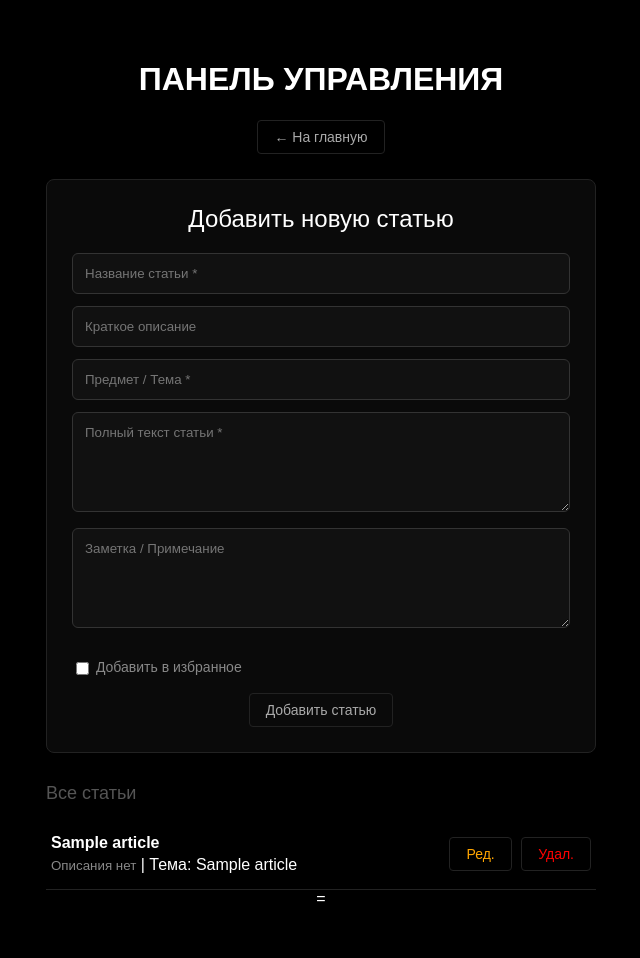
After one commit to onlifakti/PROECT, a FastAPI app: template myproject/src/templates/admin.html in a window 1280 px wide. The commit adds this page. Shown: the whole page, without its empty margins (319-959 px from the left). Run offline with FastAPI, Linux system fonts and the light colour scheme; the template is opened without the code that fills it: most values are stand-ins (such as "Sample title", 1, 10 or a date in 2020).

Commit message:
СДАЧА

```diff
--- a/myproject/src/app.py
+++ b/myproject/src/app.py
@@ -4,7 +4,7 @@ import sqlalchemy as db
 from fastapi.staticfiles import StaticFiles
 import os
 from passlib.context import CryptContext
-from database import engine, data_base, init_db, users
+from database import engine, data_base, init_db, users, OLIVEGIK
 from schemas import (
     CreatePaper,
     Error,
@@ -13,6 +13,9 @@ from schemas import (
     UserLogin,
     UserRegister,
 )
+from pydantic import BaseModel
+from typing import Optional
+from fastapi.middleware.cors import CORSMiddleware
 
 # todo Список тегов с описанием для документации
 openapi_tags = [
@@ -25,13 +28,14 @@ app = FastAPI(title="Wiki API")
 
 from fastapi.middleware.cors import CORSMiddleware
 
+#!НЕ ТРОГАТЬ ЭТО
 app.add_middleware(
     CORSMiddleware,
     allow_origins=["*"],
     allow_methods=["*"],
     allow_headers=["*"],
 )
-
+# todo: Эта строчка автоматически находит папку, в которой лежит запущенный скрипт
 current_dir = os.path.dirname(os.path.abspath(__file__))
 
 pwd_context = CryptContext(schemes=["bcrypt"])
@@ -43,23 +47,26 @@ def get_password_hash(password: str) -> str:
 
 # todo при регистрации, превращает пароль в хэш.
 
+# // 67 67 67 67 67 67 67 67 67 67 67?
 
-#  Функция для проверки
+
+# * Функция для проверки
 def verify_password(plain_password: str, hashed_password: str) -> bool:
     return pwd_context.verify(plain_password, hashed_password)
 
 
 init_db()
-
+#!И ЭТО
 app.mount(
     "/static", StaticFiles(directory=os.path.join(current_dir, "static")), name="static"
 )
 templates = Jinja2Templates(directory=os.path.join(current_dir, "templates"))
 
 
-# --- ЭНДПОИНТЫ ---
+# * --- ЭНДПОИНТЫ ---
 
 
+#! дешбоард без этого не запустится
 @app.get("/dashboard")
 async def home_page(request: Request):
 
@@ -68,6 +75,17 @@ async def home_page(request: Request):
 
     return templates.TemplateResponse(
         request=request, name="dashboard.html", context={"articles": result}
+    )
+
+
+@app.get("/admin")
+async def get_admin_page(request: Request):
+
+    with engine.begin() as conn:
+        result = conn.execute(db.select(data_base)).mappings().all()
+
+    return templates.TemplateResponse(
+        request=request, name="admin.html", context={"articles": result}
     )
 
 
@@ -104,12 +122,18 @@ async def get_article(article_id: int):
 @app.post("/api/admin/add", response_model=None)
 async def add_article(data: UpdatePapers):
     with engine.begin() as conn:
-        exists = conn.execute(
-            db.select(data_base.c.id).where(data_base.c.id == data.id)
-        ).fetchone()
+        conn.execute(db.insert(data_base), [data.model_dump()])
+        return {"status": "added"}
 
-        conn.execute(db.insert(data_base), [data.model_dump()])
-        return data, {"status": "added"}
+
+# Эндпоинт УДАЛЕНИЯ статьи (DELETE)
+@app.delete("/api/admin/delete/{article_id}")
+async def delete_article(article_id: int):
+    with engine.begin() as conn:
+        # Простое удаление строки из базы по её ID
+        query = data_base.delete().where(data_base.c.id == article_id)
+        conn.execute(query)
+    return {"status": "deleted"}
 
 
 #  ВТОРАЯ СТРАНИЦА
@@ -132,7 +156,7 @@ def register(payload: UserRegister):
 
     with engine.begin() as conn:
 
-        # Проверяем - вдруг пользователь с таким именем уже есть?
+        # ? Проверка - вдруг пользователь с таким именем уже есть
 
         exists = conn.execute(
             db.select(users.c.user_id).where(users.c.username == payload.username)
@@ -159,7 +183,7 @@ def login(payload: UserLogin):
             db.select(users).where(users.c.username == payload.username)
         ).fetchone()
 
-        # Если пользователь не найден ИЛИ пароль неверный - ошибка 401
+        #! Если пользователь не найден ИЛИ пароль неверный - ошибка 401
 
         if row is None or not pwd_context.verify(
             payload.password, row._mapping["password_hash"]
@@ -168,7 +192,71 @@ def login(payload: UserLogin):
         return {"message": "login successful", "username": payload.username}
 
 
+#  ДОБАВЛЕНИЯ статьи
+@app.post("/api/articles")
+async def create_article(item: OLIVEGIK):
+    with engine.begin() as conn:
+
+        # todo  sql запрос на вставку строки в таблицу papers
+
+        query = data_base.insert().values(
+            name=item.name,
+            preview=item.preview,
+            subject=item.subject,
+            article=item.article,
+            text=item.text,
+            note=item.note,
+            favorite=item.favorite,
+        )
+        conn.execute(query)
+    return {"status": "ok"}
+
+
+# ИЗМЕНЕНИE статьи
+@app.put("/api/articles/{article_id}")
+async def update_article(article_id: int, item: OLIVEGIK):
+    with engine.begin() as conn:
+        # Находим статью по ID и обновляем абсолютно все ее поля
+        query = (
+            data_base.update()
+            .where(data_base.c.id == article_id)
+            .values(
+                name=item.name,
+                preview=item.preview,
+                subject=item.subject,
+                article=item.article,
+                text=item.text,
+                note=item.note,
+                favorite=item.favorite,
+            )
+        )
+        conn.execute(query)
+    return {"status": "ok"}
+
+
+#! УДАЛЕНИE статьи
+
+
+@app.delete("/api/articles/{article_id}")
+async def delete_article(article_id: int):
+    with engine.begin() as conn:
+        # Простое удаление строки из базы по ее ID
+        query = data_base.delete().where(data_base.c.id == article_id)
+        conn.execute(query)
+    return {"status": "ok"}
+
+
+app.add_middleware(
+    CORSMiddleware,
+    allow_origins=["*"],  # Разрешение на  любые подключения
+    allow_credentials=True,
+    allow_methods=["*"],  # Разрешение для  POST, PUT, DELETE
+    allow_headers=["*"],
+)
+
 if __name__ == "__main__":
     import uvicorn
 
     uvicorn.run(app, host="127.0.0.1", port=8000)
+
+#!ну в конце без 67 не обойтись
--- a/myproject/src/schemas.py
+++ b/myproject/src/schemas.py
@@ -24,7 +24,7 @@ class PaperResponse(CreatePaper):
 class UpdatePapers(BaseModel):
     name: Optional[str] = None
     preview: Optional[str] = None
-    subject: Optional[str] = None  # Добавил, если захотим сменить тему вкики
+    subject: Optional[str] = None  # Добавил, если захочешь сменить тему вкики
     article: Optional[str] = None
     text: Optional[str] = None
     note: Optional[str] = None
--- /dev/null
+++ b/myproject/src/templates/admin.html
@@ -0,0 +1,242 @@
+<!DOCTYPE html>
+<html lang="ru">
+<head>
+    <meta charset="UTF-8">
+    <title>Панель управления</title>
+    <style>
+        body {
+            background-color: #000;
+            color: #fff;
+            font-family: sans-serif;
+            text-align: center;
+            padding-top: 40px;
+            margin: 0;
+        }
+
+        .блок-главный {
+            width: 550px;
+            margin: 0 auto;
+            padding-bottom: 50px;
+        }
+
+        /* Аккуратная сплошная рамка для формы */
+        .рамка-формы {
+            border: 1px solid #222;
+            background-color: #0a0a0a;
+            padding: 25px;
+            margin-bottom: 30px;
+            border-radius: 8px;
+        }
+
+        /* Выравниваем инпуты, чтобы были одинаковой ширины */
+        input[type="text"], textarea {
+            width: 100%;
+            padding: 12px;
+            margin-bottom: 12px;
+            background-color: #111;
+            color: #fff;
+            border: 1px solid #333;
+            border-radius: 6px;
+            box-sizing: border-box;
+            font-family: sans-serif;
+        }
+
+        textarea {
+            height: 100px;
+            resize: vertical;
+        }
+
+        /* Кнопки в стиле главного экрана */
+        button {
+            background-color: transparent;
+            color: #aaa;
+            border: 1px solid #222;
+            padding: 8px 16px;
+            cursor: pointer;
+            border-radius: 4px;
+            font-size: 14px;
+        }
+        button:hover {
+            color: #fff;
+            border-color: #444;
+        }
+
+        /* Список статей */
+        .строка-статьи {
+            border-bottom: 1px solid #222;
+            padding: 15px 5px;
+            text-align: left;
+            display: flex;
+            justify-content: space-between;
+            align-items: center;
+        }
+
+        .инфо-статьи b {
+            display: block;
+            font-size: 16px;
+            margin-bottom: 4px;
+        }
+
+        .инфо-статьи small {
+            color: #888;
+        }
+    </style>
+</head>
+<body>
+
+<div class="блок-главный">
+    <h1>ПАНЕЛЬ УПРАВЛЕНИЯ</h1>
+
+    <button onclick="location.href='/dashboard'" style="margin-bottom: 25px;">← На главную</button>
+
+    <!-- Форма для добавления и изменения данных -->
+    <div class="рамка-формы">
+        <h2 id="zagolovok-formy" style="font-weight: normal; margin-top: 0;">Добавить новую статью</h2>
+
+        <input type="hidden" id="id-stati">
+
+        <input type="text" id="inp-name" placeholder="Название статьи *">
+        <input type="text" id="inp-preview" placeholder="Краткое описание">
+        <input type="text" id="inp-subject" placeholder="Предмет / Тема *">
+
+        <textarea id="inp-text" placeholder="Полный текст статьи *"></textarea>
+        <textarea id="inp-note" placeholder="Заметка / Примечание"></textarea>
+
+        <p style="text-align: left; margin: 15px 0; color: #888; font-size: 14px;">
+            <label style="cursor: pointer;">
+                <input type="checkbox" id="inp-favorite" style="vertical-align: middle;"> Добавить в избранное
+            </label>
+        </p>
+
+        <button id="knopka-sohranit" onclick="save()">Добавить статью</button>
+        <button id="knopka-otmena" onclick="otmena()" style="display: none; color: red;">Отмена</button>
+    </div>
+
+    <h2 style="text-align: left; font-weight: normal; color: #555; font-size: 18px;">Все статьи</h2>
+
+    <div id="spisok">
+        {% for i in articles %}
+        <div class="строка-статьи">
+            <div class="инфо-статьи">
+                <b>{{i.name}}</b>
+                <small id="skryt-prev-{{i.id}}">{{i.preview or 'Описания нет'}}</small> | Тема: {{i.subject}}
+
+
+                <!-- Спрятанные данные для JavaScript -->
+                <span id="skryt-text-{{i.id}}" style="display: none;">{{i.text}}</span>
+                <span id="skryt-note-{{i.id}}" style="display: none;">{{i.note or ''}}</span>
+                <span id="skryt-fav-{{i.id}}" style="display: none;">{{i.favorite}}</span>
+            </div>
+
+            <div style="white-space: nowrap;">
+                <button onclick="edit('{{i.id}}', '{{i.name}}', '', '{{i.subject}}')" style="color: orange; margin-right: 5px;">Ред.</button>
+
+                <button onclick="del('{{i.id}}')" style="color: red;">Удал.</button>
+            </div>
+        </div>
+        {% endfor %}
+    </div>=
+</div>
+
+<script>
+    var api_url = "http://127.0.0";
+
+    // Относительный адрес, чтобы не было проблем с  портом, а то я зайти не мог
+    var api_url = "/api/admin/add";
+
+    // Функция сохранения новой статьи
+    async function save() {
+        var name = document.getElementById("inp-name").value;
+        var preview = document.getElementById("inp-preview").value;
+        var subject = document.getElementById("inp-subject").value;
+        var text = document.getElementById("inp-text").value;
+        var note = document.getElementById("inp-note").value;
+        var favorite = document.getElementById("inp-favorite").checked;
+
+        if (name == "" || subject == "" || text == "") {
+            alert("Заполните обязательные поля со звездочкой!");
+            return;
+        }
+
+        // Автоматическая генерация ссылки из названия
+        var article = name.toLowerCase().replace(/[^a-zа-я0-9]/g, "-");
+
+        // из даты взял  надеюсь ниче не забыл
+        var data = {
+            name: name,
+            preview: preview,
+            subject: subject,
+            article: article,
+            text: text,
+            note: note,
+            favorite: favorite
+        };
+        //этот скрипт берёт текст, который ты написал в формочках админки пересылая в бд
+        try {
+            var response = await fetch(api_url, {
+                method: "POST",
+                headers: {
+                    "Content-Type": "application/json"
+                },
+                body: JSON.stringify(data)
+            });
+
+            if (response.ok == true) {
+                alert("Успешно добавлено!");
+                location.reload(); // Перезагружаем, чтобы статья появилась в списке
+            } else {
+                alert("Ошибка сервера! Статус: " + response.status);
+            }
+        } catch (ошибка) {
+            alert("Не удалось отправить запрос к бэкенду!");
+            console.log(ошибка);
+        }
+    }
+
+    //TODO: для отмены
+    function otmena() {
+        location.reload();
+    }
+
+
+
+
+        //РЕДАКТИРОВАНИЕ НЕ УСПЕЛ СДЕЛАТЬ
+
+        //НЕ БЕЙТЕ
+
+        //ПОЖАЛУЙСТА
+
+        //ПОЖАЛУЙСТА
+
+
+
+
+        // Удаление статьи
+            // Функция удаления
+    async function del(id) {
+        var vopros = confirm("Вы уверены, что хотите удалить эту статью?");
+        if (vopros == false) {
+            return;
+        }
+
+        try {
+            // работа с удалением в апп пай
+            var response = await fetch("/api/admin/delete/" + id, {
+                method: "DELETE"
+            });
+
+            if (response.ok == true) {
+                alert("Статья успешно удалена!");
+                location.reload();
+            } else {
+                alert("Не удалось удалить статью! Статус: " + response.status);
+            }
+        } catch (ошибка) {
+            alert("Ошибка сети при удалении!");
+        }
+    }
+
+</script>
+</body>
+</html>
```
Also changed, not shown: myproject/src/database.py (+15 -0 lines), myproject/src/templates/article_detail.html (+7 -1 lines), myproject/src/templates/dashboard.html (+88 -52 lines), data/papers.db.
